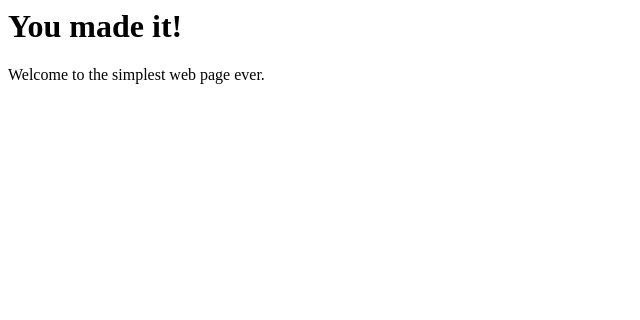
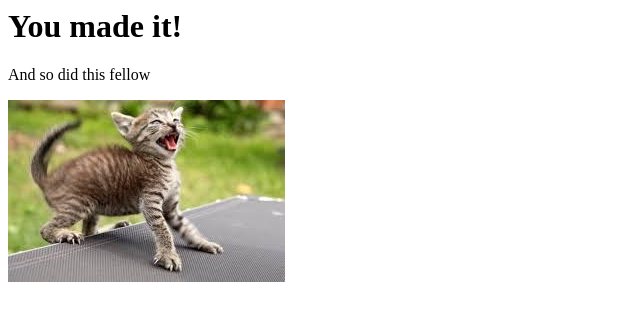
Before and after one commit to kpoland-oncore/easy_CD_tutorial, a plain HTML site: page index.html in a window 1280 px wide. Shown: the whole page, without its empty margins (0-640 px from the left). Drawn offline with Linux system fonts and the light colour scheme.

Commit message:
add a cat to the website

```diff
--- a/index.html
+++ b/index.html
@@ -3,7 +3,8 @@
 <body>
 
 <h1>You made it!</h1>
-<p>Welcome to the simplest web page ever.</p>
+<p>And so did this fellow</p>
+<img src="image.jpg"/>
 
 </body>
 </html>
```
Also changed, not shown: image.jpg (added).
